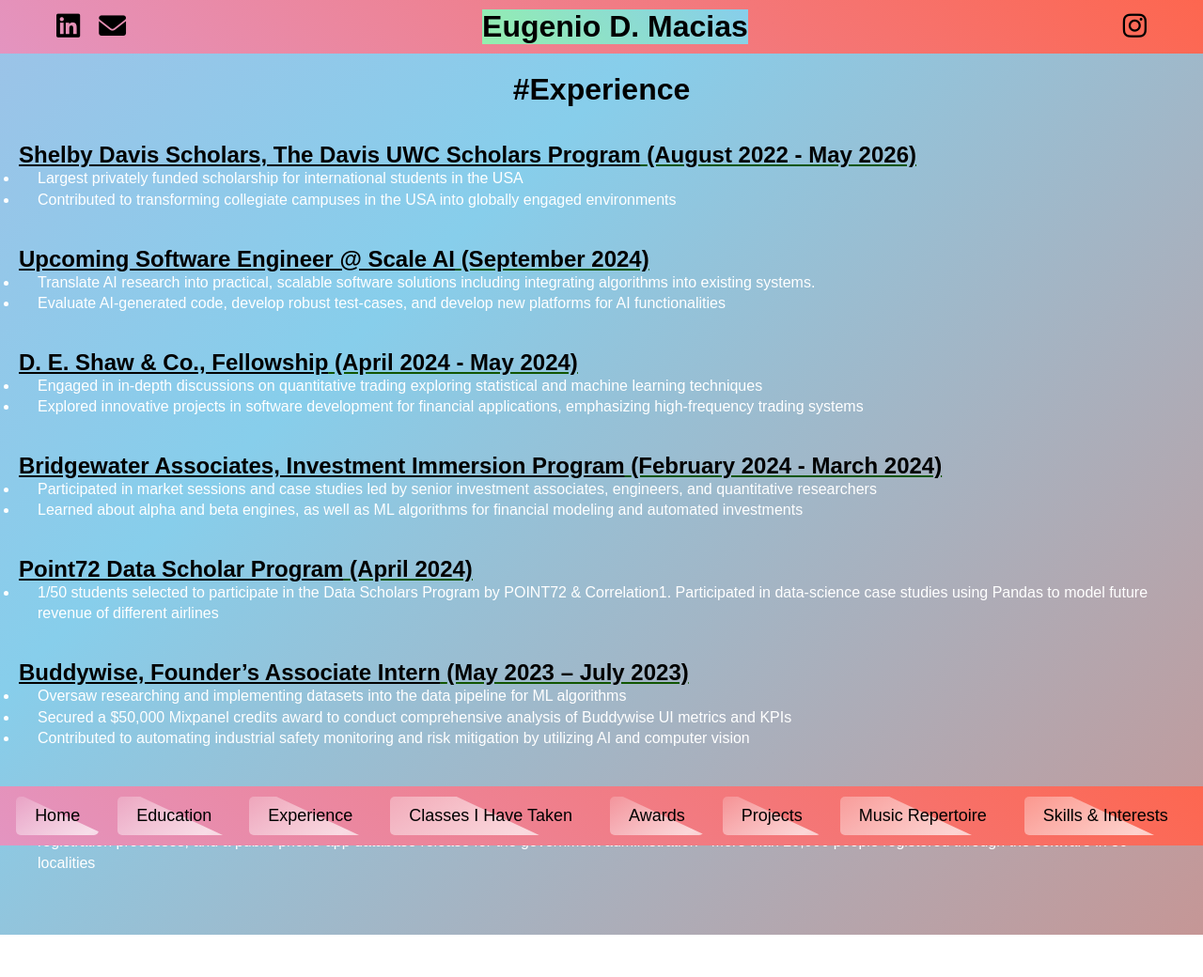
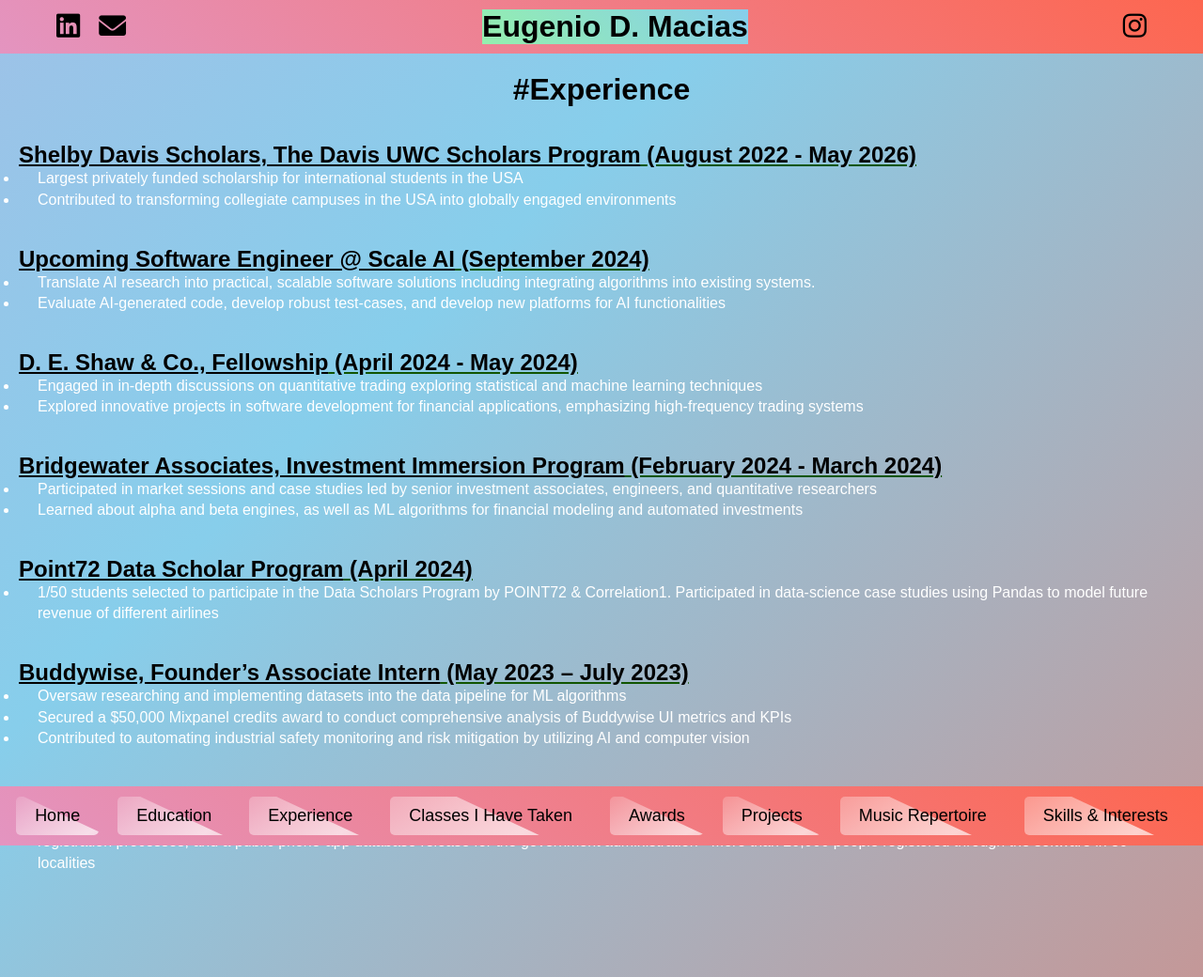
Before and after one commit to xXElGenio0203Xx/eugenio-macias.github.io, a Jekyll site: the page built from experience.md, in a window 1280 px wide. Shown: the whole page at 94% size. Built offline with Jekyll 4.4.1, drawn with Linux system fonts in a browser that asks for light colours; some web fonts are replaced; before the commit the page ends 995 px from its top, so only the background shows below that.

Commit message:
Update experience.md

```diff
--- a/experience.md
+++ b/experience.md
@@ -58,4 +58,8 @@ title: Experience
   <a href="http://www.byte.com.mx/" target="_blank" style="color: black;">Computacion Byte, IT Sales Intern</a> <span style="color: black;">(May 2020 – July 2022)</span>
 </h3>
 - Seasonally worked as an IT public tender for government and private institutions in 10+ cities - Oversaw field testing and application implementation through error testing, registration processes, and a public phone-app database release for the government administration - More than 20,000 people registered through the software in 80+ localities
-<br><br><br>
+<br>
+<br>
+<br>
+<br>
+<br>
```
